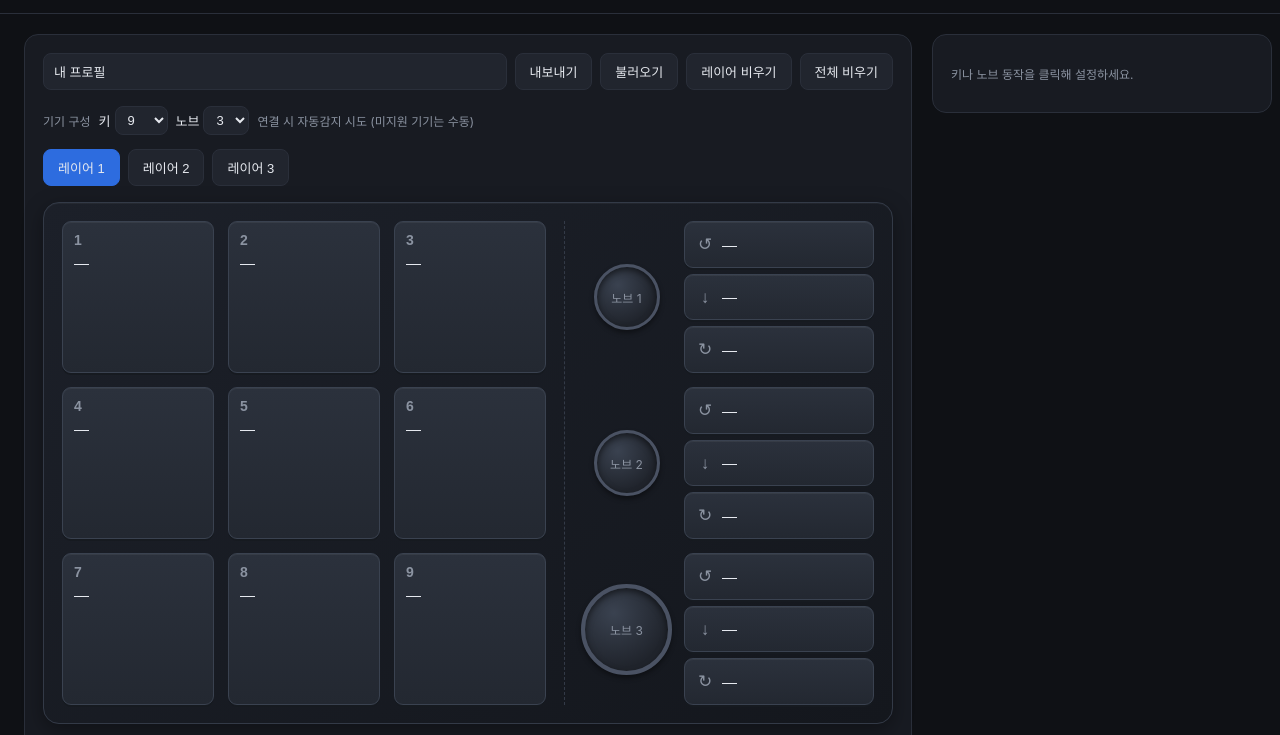
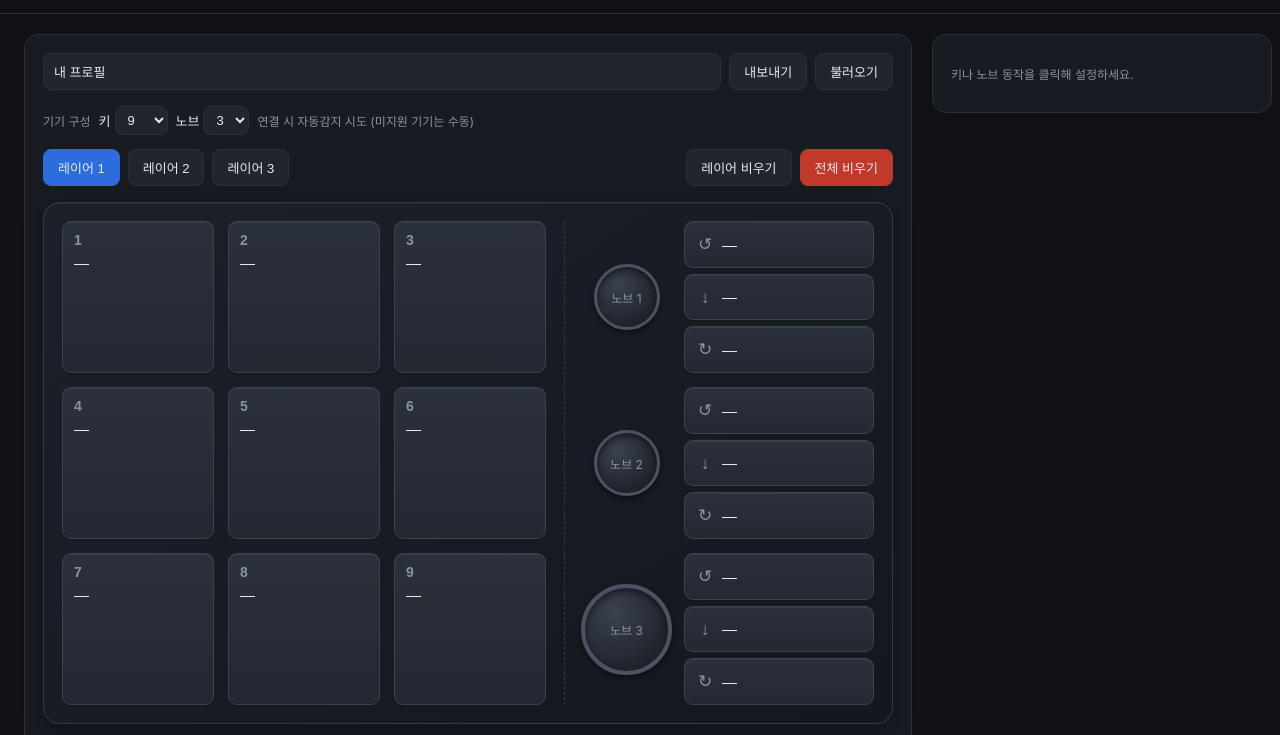
Before and after one commit to happy4ed/ch57x-configurator, a plain HTML site: page web/index.html in a window 1280 px wide. Shown: the part 65-800 px from the top of the page. Drawn offline with Linux system fonts and the light colour scheme.

Commit message:
UX: 비우기 버튼을 레이어 줄 우측끝으로(전체비우기 빨강) + board로 우측 정렬 + 그리드 3행 고정(열=키수/3)
Co-Authored-By: Claude Opus 4.7 <noreply@anthropic.com>

```diff
--- a/web/index.html
+++ b/web/index.html
@@ -24,8 +24,6 @@
         <input id="profileName" placeholder="프로필 이름">
         <button id="exportBtn">내보내기</button>
         <label class="filebtn">불러오기<input id="importInput" type="file" accept="application/json" hidden></label>
-        <button id="clearLayerBtn">레이어 비우기</button>
-        <button id="resetBtn">전체 비우기</button>
       </div>
       <div class="dev-cfg">
         <span class="dim">기기 구성</span>
@@ -33,17 +31,24 @@
         <label>노브 <select id="cfgKnobs"></select></label>
         <span class="dim">연결 시 자동감지 시도 (미지원 기기는 수동)</span>
       </div>
+      <div class="board">
+        <div class="layer-row">
           <div id="layers" class="tabs"></div>
+          <div class="layer-clear">
+            <button id="clearLayerBtn">레이어 비우기</button>
+            <button id="resetBtn" class="danger">전체 비우기</button>
+          </div>
+        </div>
         <div id="device" class="device">
           <div id="keys" class="keys"></div>
           <div id="dials" class="dials"></div>
         </div>
-
         <div class="led-bar">
           <span class="led-title">💡 LED <span id="ledLayerLabel" class="dim"></span></span>
           <select id="ledMode"></select>
           <select id="ledColor"></select>
           <span class="dim">업로드 시 함께 저장됨</span>
+        </div>
       </div>
       <div class="upload-bar">
         <button id="downloadBtn" disabled>키보드에서 불러오기</button>
--- a/web/js/app.js
+++ b/web/js/app.js
@@ -183,7 +183,9 @@ function dial(k) {
 function renderGrid() {
   const keys = $("#keys");
   keys.innerHTML = "";
-  keys.style.gridTemplateColumns = `repeat(${Math.min(NUM_BUTTONS, 3) || 1}, 1fr)`;
+  // macropads are 3 rows: columns = keyCount/3 (9→3×3, 12→4×3, 15→5×3)
+  const cols = Math.max(1, Math.ceil(NUM_BUTTONS / 3));
+  keys.style.gridTemplateColumns = `repeat(${cols}, var(--cap))`;
   for (let n = 0; n < NUM_BUTTONS; n++) keys.appendChild(keycap(buttonId(n), n + 1));
   const dials = $("#dials");
   dials.innerHTML = "";
--- a/web/style.css
+++ b/web/style.css
@@ -40,7 +40,13 @@ input, select {
 .dev-cfg { display: flex; align-items: center; gap: 8px; margin-bottom: 14px; flex-wrap: wrap; font-size: 13px; }
 .dev-cfg label { color: var(--text); display: inline-flex; align-items: center; gap: 4px; }
 .dev-cfg select { padding: 5px 8px; }
-.tabs { display: flex; gap: 8px; margin-bottom: 16px; }
+/* board wraps layer-row + device + led so their right edges align with the device box */
+.board { width: fit-content; }
+.layer-row { display: flex; align-items: center; gap: 8px; margin-bottom: 16px; }
+.layer-clear { margin-left: auto; display: flex; gap: 8px; }
+button.danger { background: #c0392b; border-color: #c0392b; }
+button.danger:hover { border-color: #e25; background: #d0402f; }
+.tabs { display: flex; gap: 8px; }
 .tab.active { background: var(--primary); border-color: var(--primary); }
 .tab.act { margin-left: auto; background: transparent; }
 .tab.act:hover:not(:disabled) { border-color: var(--ok); color: var(--ok); }
```
Lines whose indentation alone changed are shown as unchanged.
